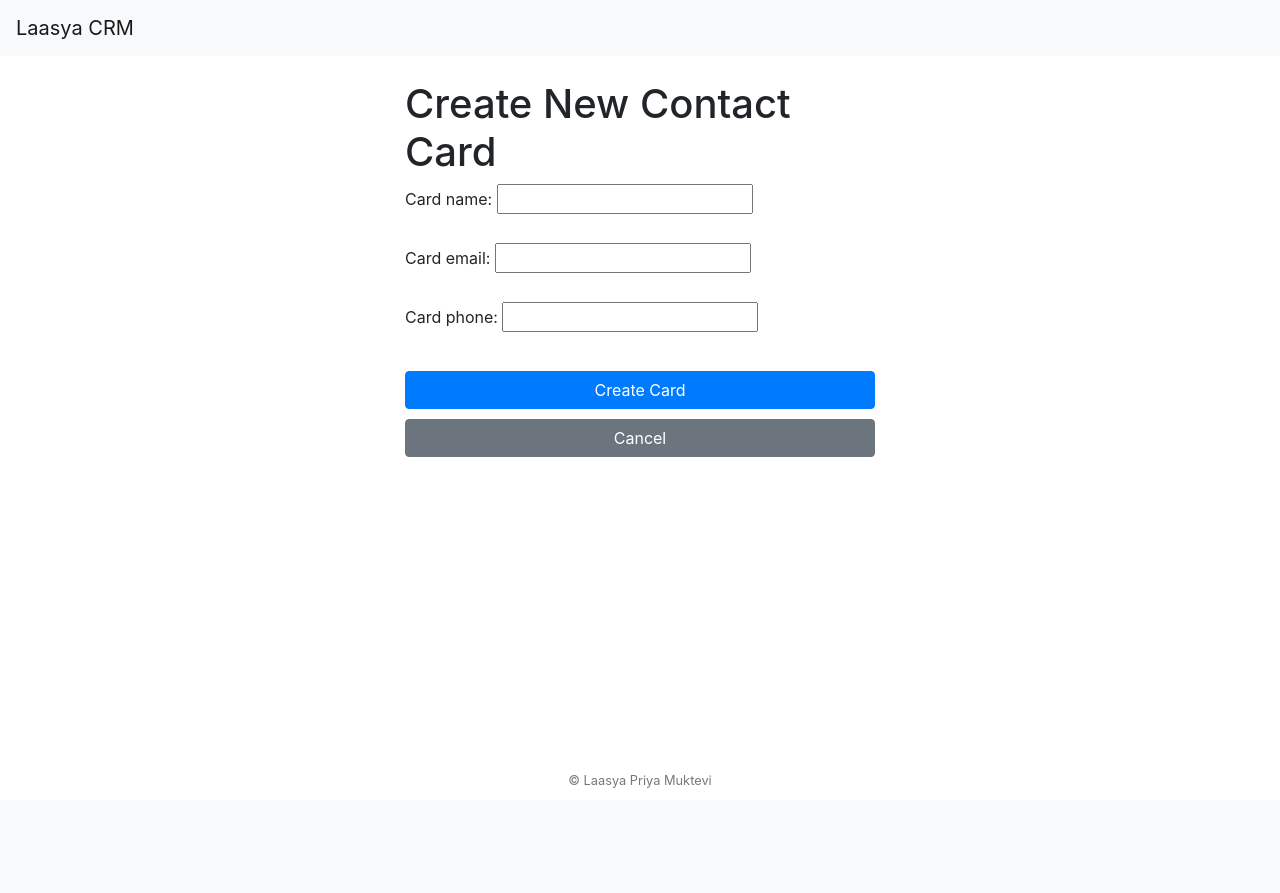
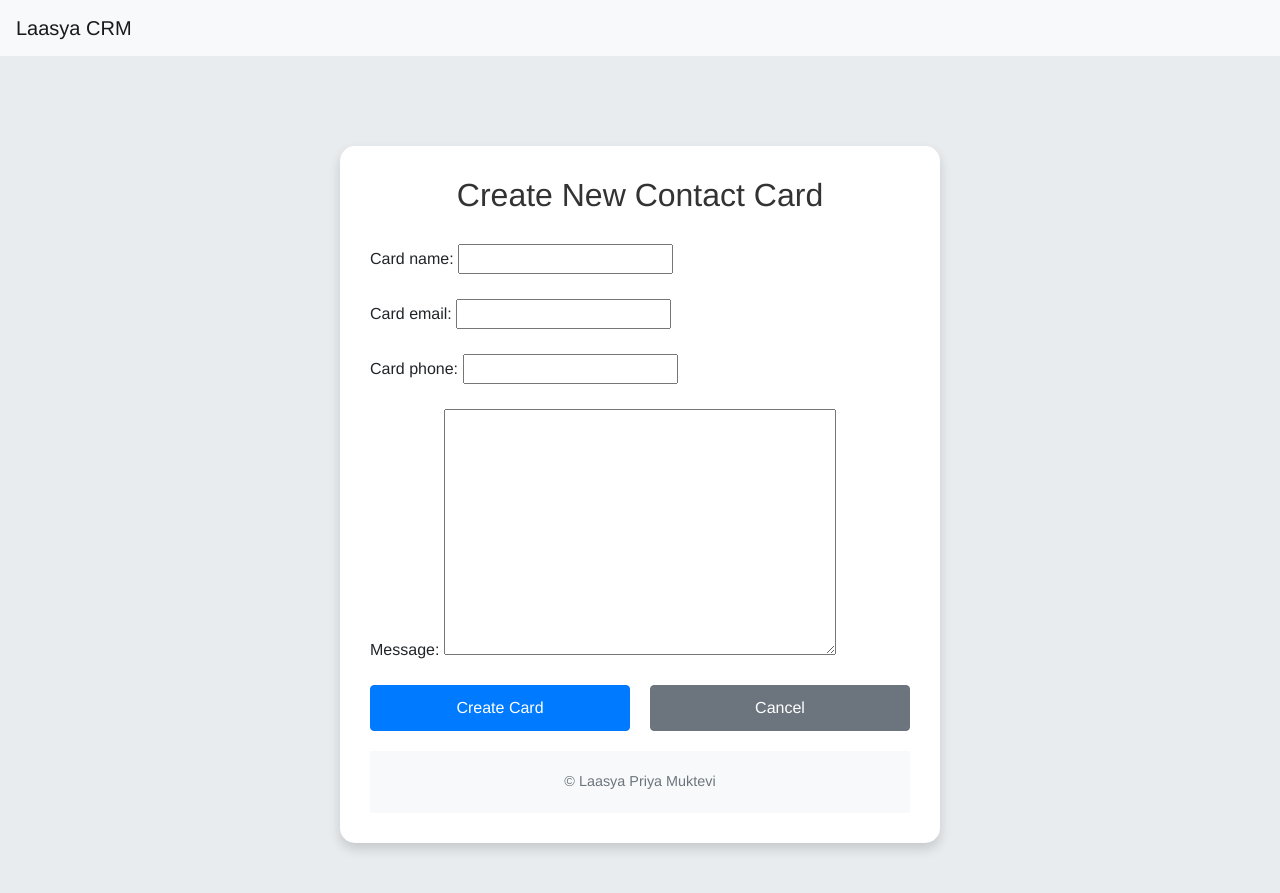
Before and after one commit to Laasya-Muktevi/Laasya_Muktevi, a Django app: page /create/ in a window 1280 px wide. Before the commit the page ends 788 px from the top, so only its background shows below. Run offline with Django 5.2, Linux system fonts and the light colour scheme.

Commit message:
Third_commit

```diff
--- a/Laasya_Muktevi/urls.py
+++ b/Laasya_Muktevi/urls.py
@@ -21,4 +21,5 @@ from wildcard import views
 urlpatterns = [
     path('', views.wildcard_home, name='wildcard_home'),
     path('create/', views.create_contact_card, name='create_contact_card'),
+    path('card_info/<int:card_id>/', views.card_info, name='card_info'),
 ]
--- a/wildcard/models.py
+++ b/wildcard/models.py
@@ -1,7 +1,14 @@
 from django.db import models
+from django.core.validators import RegexValidator
+
 class ContactCard(models.Model):
     card_name = models.CharField(max_length=100, unique=True)
     card_email = models.EmailField(unique=True)
-    card_phone = models.CharField(max_length=15, blank=True)
+    card_phone = models.CharField(
+        max_length=10,
+        blank=True,
+        validators=[RegexValidator(r'^\d{1,10}$', 'Only numeric characters are allowed.')])
+    message = models.TextField(blank=True)
+
     def __str__(self):
         return self.card_name
--- a/wildcard/templates/wildcard/create_contact_card.html
+++ b/wildcard/templates/wildcard/create_contact_card.html
@@ -6,33 +6,62 @@
     <title>Create Contact Card</title>
 
     <style>
-        .container {
-            max-width: 500px;
-        }
-        .form-group {
-            margin-bottom: 1.5rem;
-        }
-        .form-control {
-            box-shadow: none;
-        }
-        .btn-primary, .btn-secondary {
-            width: 100%;
-            margin-top: 10px;
-        }
-        footer {
-            text-align: center;
-            margin-top: 20px;
-            padding: 10px 0;
-            font-size: 0.8em;
-            color: #777;
-        }
         body {
             display: flex;
             flex-direction: column;
             min-height: 100vh;
+            background-color: #e9ecef;
+            font-family: 'Helvetica Neue', Helvetica, Arial, sans-serif;
         }
         .container {
-            flex: 1;
+            max-width: 600px;
+            margin: 50px auto;
+            padding: 30px;
+            background-color: white;
+            border-radius: 15px;
+            box-shadow: 0 6px 12px rgba(0, 0, 0, 0.15);
+        }
+        .form-group {
+            margin-bottom: 20px;
+        }
+        .form-control {
+            box-shadow: none;
+            border-radius: 5px;
+            border: 1px solid #ced4da;
+            height: 45px;
+        }
+        .form-control:focus {
+            border-color: #80bdff;
+            box-shadow: 0 0 0 0.2rem rgba(0,123,255,.25);
+        }
+        .btn-primary, .btn-secondary {
+            width: calc(50% - 10px);
+            margin-top: 15px;
+            font-size: 1rem;
+            padding: 10px;
+        }
+        .btn-secondary {
+            margin-left: 20px;
+        }
+        footer {
+            text-align: center;
+            margin-top: auto;
+            padding: 20px 0;
+            font-size: 0.9em;
+            background-color: #f8f9fa;
+            color: #6c757d;
+        }
+        h1 {
+            text-align: center;
+            margin-bottom: 30px;
+            font-size: 2rem;
+            color: #333;
+        }
+        .alert {
+            font-size: 0.85em;
+        }
+        .navbar {
+            margin-bottom: 40px;
         }
     </style>
 </head>
@@ -50,11 +79,11 @@
         </div>
     </nav>
 
-    <div class="container mt-4">
+    <div class="container">
         <h1>Create New Contact Card</h1>
         <form method="post">
             {% csrf_token %}
-            <div class<div class="form-group">
+            <div class="form-group">
                 {{ form.card_name.label_tag }} {{ form.card_name }}
                 {% if form.card_name.errors %}
                     <div class="alert alert-danger">
@@ -72,11 +101,27 @@
             </div>
             <div class="form-group">
                 {{ form.card_phone.label_tag }} {{ form.card_phone }}
+                {% if form.card_phone.errors %}
+                    <div class="alert alert-danger">
+                        {{ form.card_phone.errors.as_text }}
+                    </div>
+                {% endif %}
             </div>
-            <button type="submit" class="btn btn-primary">Create Card</button>
-            <a href="{% url 'wildcard_home' %}" class="btn btn-secondary">Cancel</a>
+            <div class="form-group">
+                {{ form.message.label_tag }} {{ form.message }}
+                {% if form.message.errors %}
+                    <div class="alert alert-danger">
+                        {{ form.message.errors.as_text }}
+                    </div>
+                {% endif %}
+
+            <div class="form-actions d-flex justify-content-between">
+                <button type="submit" class="btn btn-primary">Create Card</button>
+                <a href="{% url 'wildcard_home' %}" class="btn btn-secondary">Cancel</a>
+            </div>
         </form>
     </div>
+
     <footer>
         &copy; Laasya Priya Muktevi
     </footer>
--- a/wildcard/views.py
+++ b/wildcard/views.py
@@ -1,4 +1,4 @@
-from django.shortcuts import render, redirect
+from django.shortcuts import render, redirect, get_object_or_404
 from .models import ContactCard
 from django.forms import ModelForm
 from django.core.exceptions import ValidationError
@@ -10,22 +10,22 @@ def wildcard_home(request):
 class ContactCardForm(ModelForm):
     class Meta:
         model = ContactCard
-        fields = ['card_name', 'card_email', 'card_phone']
-
+        fields = ['card_name', 'card_email', 'card_phone', 'message']  # Include 'message' field
 
 def create_contact_card(request):
     if request.method == 'POST':
         form = ContactCardForm(request.POST)
-        try:
-            if form.is_valid():
-                form.save()
-                return redirect('wildcard_home')
-        except ValidationError as e:
-            if 'card_name' in e.message_dict:
-                form.add_error('card_name', 'Name already exists.')
-            if 'card_email' in e.message_dict:
-                form.add_error('card_email', 'Email already exists.')
+        if form.is_valid():
+            form.save()
+            return redirect('wildcard_home')
+        else:
+            # Form validation errors are automatically handled by Django
+            pass
     else:
         form = ContactCardForm()
 
     return render(request, 'wildcard/create_contact_card.html', {'form': form})
+
+def card_info(request, card_id):
+    card = get_object_or_404(ContactCard, pk=card_id)
+    return render(request, 'wildcard/card_info.html', {'card': card})
```
Also changed, not shown: wildcard/templates/wildcard/card_info.html (added, +101 -0 lines), wildcard/templates/wildcard/home.html (+41 -11 lines), db.sqlite3, wildcard/migrations/0002_alter_contactcard_card_phone.py (added), wildcard/migrations/0003_contactcard_message_alter_contactcard_card_phone.py (added).
